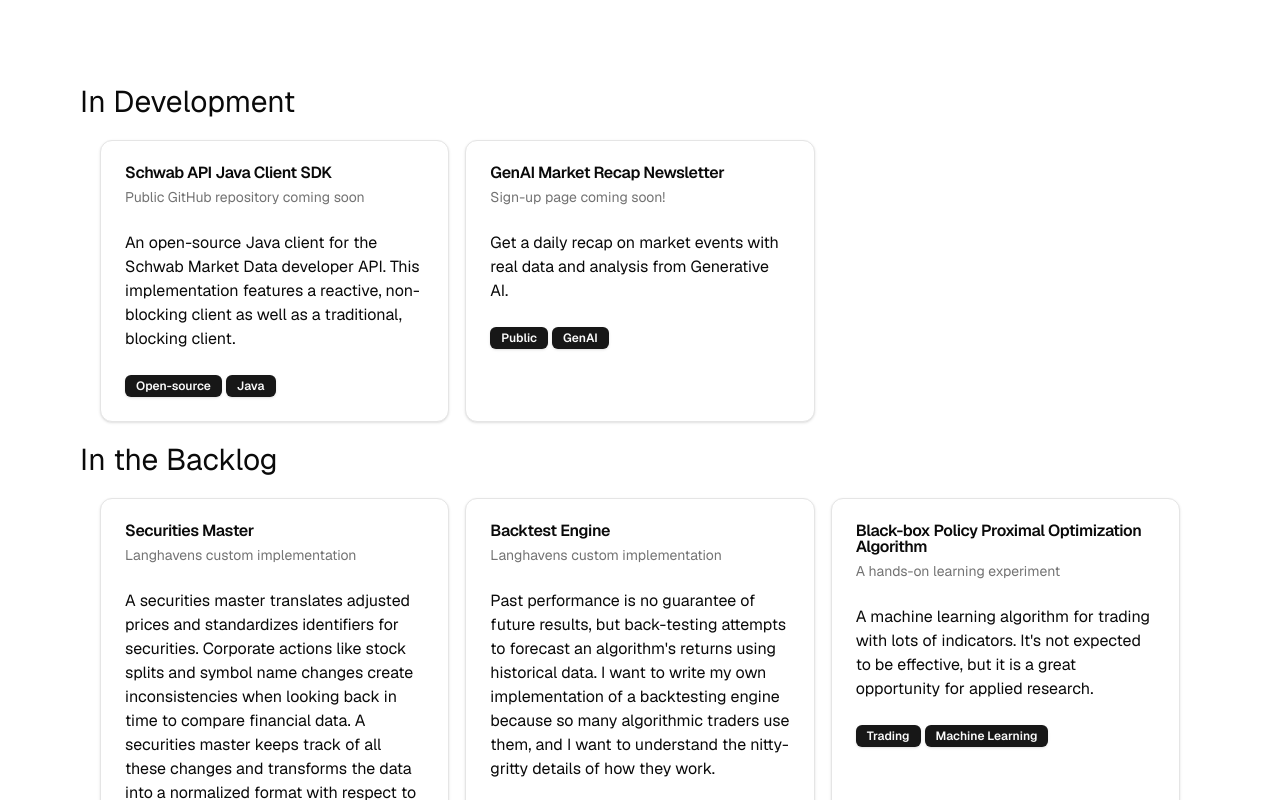
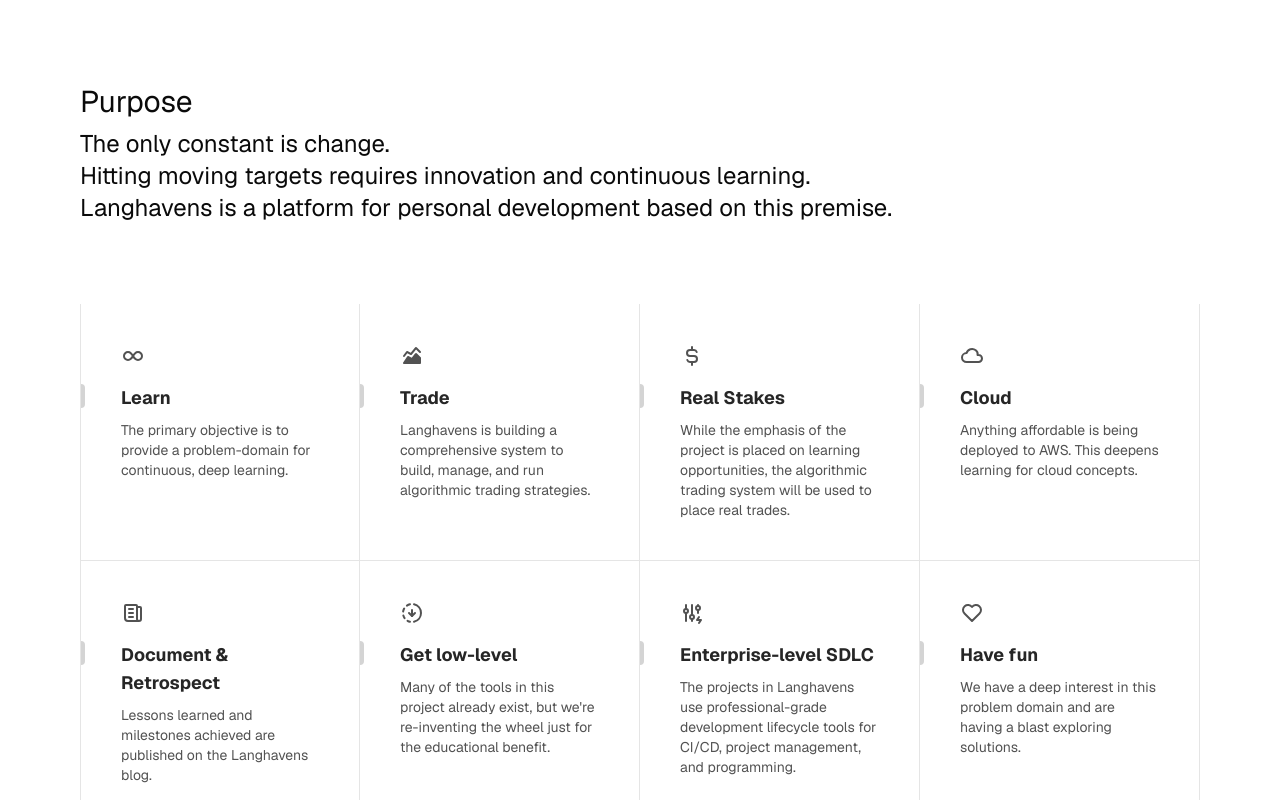
Before and after one commit to langhavens/langhavens.com, a Next.js app: page / in a window 1280 px wide. Shown: the part 720-1520 px from the top of the page. Built offline with nearby package versions, Linux system fonts and the light colour scheme.

Commit message:
LPW-15: purpose and purpose feature grid

```diff
--- a/app/page.tsx
+++ b/app/page.tsx
@@ -4,18 +4,29 @@ import {
   AccordionItem,
   AccordionTrigger,
 } from "@/components/ui/accordion"
-
 // import { NavigationBar } from "@/components/navigation-bar"
 import { Hero } from "@/components/hero"
 import { ProjectGrid } from "@/components/project-grid"
+import PurposeFeatureGrid from "@/components/purpose-feature-grid";
 
 export default function Home() {
   return (
     <div>
+      {/* <NavigationBar /> */}
       <Hero />
       <div className="grid grid-rows-[20px_1fr_20px] items-center justify-items-center min-h-screen p-8 pb-20 gap-16 sm:p-20 font-[family-name:var(--font-geist-sans)]">
-        {/* <NavigationBar /> */}
         <main className="flex flex-col gap-8 row-start-2 items-center sm:items-start">
+          <div>
+            <h2 className="text-3xl">Purpose</h2>
+            <p className="text-2xl mt-2 mb-2">
+              The only constant is change.<br/>
+              Hitting moving targets requires innovation and continuous learning.<br/>
+              Langhavens is a platform for personal development based on this premise.
+            </p>
+          </div>
+          <div className="justify-center">
+            <PurposeFeatureGrid />
+          </div>
           <ProjectGrid />
           <div>
             <h2>F.A.Q.</h2>
--- a/components/navigation-bar.tsx
+++ b/components/navigation-bar.tsx
@@ -56,11 +56,14 @@ const components: { title: string; href: string; description: string }[] = [
 
 export function NavigationBar() {
   return (
-    <div>
+    <div className="max-w-screen-xl flex flex-wrap items-center justify-between mx-auto p-4">
       <NavigationMenu>
         <NavigationMenuList>
           <NavigationMenuItem>
-            <NavigationMenuTrigger>Getting started</NavigationMenuTrigger>
+            Langhavens
+          </NavigationMenuItem>
+          <NavigationMenuItem>
+            <NavigationMenuTrigger>About</NavigationMenuTrigger>
             <NavigationMenuContent>
               <ul className="grid gap-3 p-4 md:w-[400px] lg:w-[500px] lg:grid-cols-[.75fr_1fr]">
                 <li className="row-span-3">
@@ -71,11 +74,10 @@ export function NavigationBar() {
                     >
                       {/* <Icons.logo className="h-6 w-6" /> */}
                       <div className="mb-2 mt-4 text-lg font-medium">
-                        shadcn/ui
+                        Langhavens
                       </div>
                       <p className="text-sm leading-tight text-muted-foreground">
-                        Beautifully designed components built with Radix UI and
-                        Tailwind CSS.
+                        Continuous learning pursuing algorithmic trading
                       </p>
                     </a>
                   </NavigationMenuLink>
--- a/components/project-grid.tsx
+++ b/components/project-grid.tsx
@@ -16,7 +16,7 @@ import {
 export function ProjectGrid() {
   return (
     <div className="container">
-      <h2 className="text-3xl">In Development</h2>
+      <h2 className="text-3xl">Projects - In Development</h2>
       <div className="grid grid-cols-1 md:grid-cols-2 lg:grid-cols-3 gap-4 p-5">
         <Card>
           <CardHeader>
@@ -45,7 +45,7 @@ export function ProjectGrid() {
           </CardFooter>
         </Card>
       </div>
-      <h2 className="text-3xl">In the Backlog</h2>
+      <h2 className="text-3xl">Projects - In the Backlog</h2>
       <div className="grid grid-cols-1 md:grid-cols-2 lg:grid-cols-3 gap-4 p-5">
         <Card>
           <CardHeader>
--- /dev/null
+++ b/components/purpose-feature-grid.tsx
@@ -0,0 +1,109 @@
+import { cn } from "@/lib/utils";
+import {
+  IconAdjustmentsBolt,
+  IconCloud,
+  IconCurrencyDollar,
+  IconChartAreaLineFilled,
+  IconHeart,
+  IconProgressDown,
+  IconNews,
+  IconInfinity,
+} from "@tabler/icons-react";
+
+export default function PurposeFeatureGrid() {
+  const features = [
+    {
+      title: "Learn",
+      description:
+        "The primary objective is to provide a problem-domain for continuous, deep learning.",
+      icon: <IconInfinity />,
+    },
+    {
+      title: "Trade",
+      description:
+        "Langhavens is building a comprehensive system to build, manage, and run algorithmic trading strategies.",
+      icon: <IconChartAreaLineFilled />,
+    },
+    {
+      title: "Real Stakes",
+      description:
+        "While the emphasis of the project is placed on learning opportunities, the algorithmic trading system will be used to place real trades.",
+      icon: <IconCurrencyDollar />,
+    },
+    {
+      title: "Cloud",
+      description: "Anything affordable is being deployed to AWS. This deepens learning for cloud concepts.",
+      icon: <IconCloud />,
+    },
+    {
+      title: "Document & Retrospect",
+      description: "Lessons learned and milestones achieved are published on the Langhavens blog.",
+      icon: <IconNews />,
+    },
+    {
+      title: "Get low-level",
+      description:
+        "Many of the tools in this project already exist, but we're re-inventing the wheel just for the educational benefit.",
+      icon: <IconProgressDown />,
+    },
+    {
+      title: "Enterprise-level SDLC",
+      description:
+        "The projects in Langhavens use professional-grade development lifecycle tools for CI/CD, project management, and programming.",
+      icon: <IconAdjustmentsBolt />,
+    },
+    {
+      title: "Have fun",
+      description: "We have a deep interest in this problem domain and are having a blast exploring solutions.",
+      icon: <IconHeart />,
+    },
+  ];
+  return (
+    <div className="grid grid-cols-1 md:grid-cols-2 lg:grid-cols-4  relative z-10 py-10 max-w-7xl mx-auto">
+      {features.map((feature, index) => (
+        <Feature key={feature.title} {...feature} index={index} />
+      ))}
+    </div>
+  );
+}
+
+const Feature = ({
+  title,
+  description,
+  icon,
+  index,
+}: {
+  title: string;
+  description: string;
+  icon: React.ReactNode;
+  index: number;
+}) => {
+  return (
+    <div
+      className={cn(
+        "flex flex-col lg:border-r  py-10 relative group/feature dark:border-neutral-800",
+        (index === 0 || index === 4) && "lg:border-l dark:border-neutral-800",
+        index < 4 && "lg:border-b dark:border-neutral-800"
+      )}
+    >
+      {index < 4 && (
+        <div className="opacity-0 group-hover/feature:opacity-100 transition duration-200 absolute inset-0 h-full w-full bg-gradient-to-t from-neutral-100 dark:from-neutral-800 to-transparent pointer-events-none" />
+      )}
+      {index >= 4 && (
+        <div className="opacity-0 group-hover/feature:opacity-100 transition duration-200 absolute inset-0 h-full w-full bg-gradient-to-b from-neutral-100 dark:from-neutral-800 to-transparent pointer-events-none" />
+      )}
+      <div className="mb-4 relative z-10 px-10 text-neutral-600 dark:text-neutral-400">
+        {icon}
+      </div>
+      <div className="text-lg font-bold mb-2 relative z-10 px-10">
+        <div className="absolute left-0 inset-y-0 h-6 group-hover/feature:h-8 w-1 rounded-tr-full rounded-br-full bg-neutral-300 dark:bg-neutral-700 group-hover/feature:bg-white-500 transition-all duration-200 origin-center" />
+        <span className="group-hover/feature:translate-x-2 transition duration-200 inline-block text-neutral-800 dark:text-neutral-100">
+          {title}
+        </span>
+      </div>
+      <p className="text-sm text-neutral-600 dark:text-neutral-300 max-w-xs relative z-10 px-10">
+        {description}
+      </p>
+    </div>
+  );
+};
--- a/next.config.ts
+++ b/next.config.ts
@@ -1,7 +1,10 @@
 import type { NextConfig } from "next";
 
 const nextConfig: NextConfig = {
-  output: "export"
+  output: "export",
+  images: {
+    unoptimized: true,
+  }
 };
 
 export default nextConfig;
--- a/package.json
+++ b/package.json
@@ -7,12 +7,13 @@
     "build": "next build",
     "start": "next start",
     "lint": "next lint",
-    "local": "next build && exec serve@latest out"
+    "local": "next build && npx serve@latest out"
   },
   "dependencies": {
     "@radix-ui/react-accordion": "^1.2.2",
     "@radix-ui/react-navigation-menu": "^1.2.4",
     "@radix-ui/react-slot": "^1.1.1",
+    "@tabler/icons-react": "^3.29.0",
     "class-variance-authority": "^0.7.1",
     "clsx": "^2.1.1",
     "framer-motion": "^12.0.6",
```
Also changed, not shown: public/financial-charts.jpg (added), 1 other file (tests, documents, lock files or other folders).
